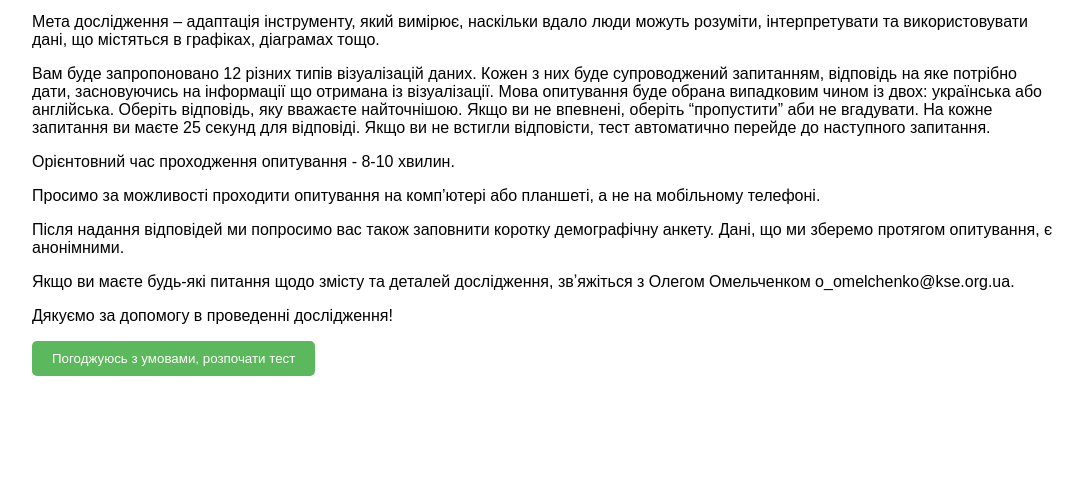
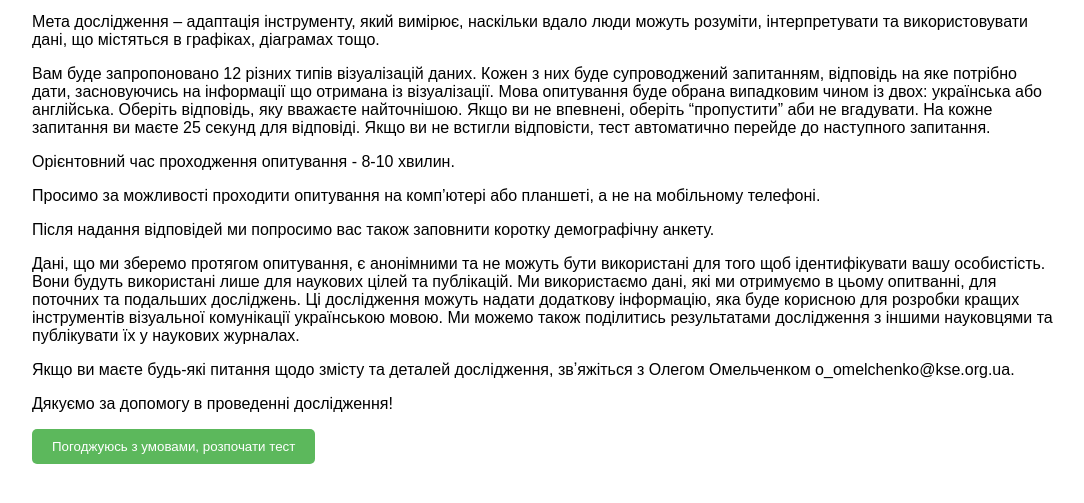
Before and after one commit to KSE-Dev-Space/minivlat-local-ua, a website: page public/index.html in a window 1280 px wide. Shown: the part 119-622 px from the top of the page, without its empty margins (96-1180 px from the left). Drawn offline with Linux system fonts and the light colour scheme.

Commit message:
Refine survey instructions for clarity and add details on data usage; update language options in questionnaire

```diff
--- a/public/index.html
+++ b/public/index.html
@@ -27,7 +27,12 @@
             Просимо за можливості проходити опитування на комп’ютері або планшеті, а не на мобільному телефоні.
           </p>
           <p>
-            Після надання відповідей ми попросимо вас також заповнити коротку демографічну анкету. Дані, що ми зберемо протягом опитування, є анонімними.
+            Після надання відповідей ми попросимо вас також заповнити коротку демографічну анкету.
+          </p>
+          <p>
+            Дані, що ми зберемо протягом опитування, є анонімними та не можуть бути використані для того щоб ідентифікувати вашу особистість. Вони будуть використані лише для наукових цілей та публікацій.
+            Ми використаємо дані, які ми отримуємо в цьому опитванні, для поточних та подальших досліджень.
+            Ці дослідження можуть надати додаткову інформацію, яка буде корисною для розробки кращих інструментів візуальної комунікації українською мовою. Ми можемо також поділитись результатами дослідження з іншими науковцями та публікувати їх у наукових журналах.
           </p>
           <p>
             Якщо ви маєте будь-які питання щодо змісту та деталей дослідження, звʼяжіться з Олегом Омельченком o_omelchenko@kse.org.ua.
```
Also changed, not shown: public/questionnaire.html (+1 -1 lines).
